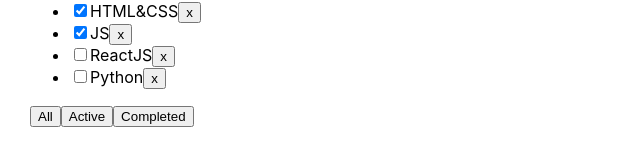
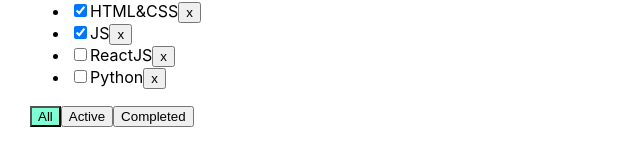
Before and after one commit to leonraz58/todolist, a React (Create React App) app: page / in a window 1280 px wide. Shown: the part 169-334 px from the top of the page, without its empty margins (0-640 px from the left). Built offline with nearby package versions, Linux system fonts and the light colour scheme.

Commit message:
04 filter buttons style

```diff
--- a/src/App.css
+++ b/src/App.css
@@ -14,3 +14,7 @@
 .error-message {
   color: red;
 }
+
+.active-filter {
+  background-color: aquamarine;
+}
--- a/src/App.tsx
+++ b/src/App.tsx
@@ -58,6 +58,7 @@
                       changeFilter={changeFilter}
                       addTask={addTask}
                       changeTaskStatus={changeStatus}
+                      filter={filter}
             />
 
         </div>
--- a/src/Todolist.tsx
+++ b/src/Todolist.tsx
@@ -9,6 +9,7 @@
     changeFilter: (value: filterValuesType) => void
     addTask: (title: string) => void
     changeTaskStatus: (taskId: string, isDone: boolean) => void
+    filter:filterValuesType
 }
 
 export type TaskType = {
@@ -89,9 +90,12 @@
 
             </ul>
             <div>
-                <button onClick={onAllClickHandler}>All</button>
-                <button onClick={onActiveClickHandler}>Active</button>
-                <button onClick={onCompletedClickHandler}>Completed</button>
+                <button className={props.filter==='all'? "active-filter":""}
+                        onClick={onAllClickHandler}>All</button>
+                <button className={props.filter==='active'? "active-filter":""}
+                        onClick={onActiveClickHandler}>Active</button>
+                <button className={props.filter==='completed'? "active-filter":""}
+                        onClick={onCompletedClickHandler}>Completed</button>
             </div>
         </div>
     )
```
